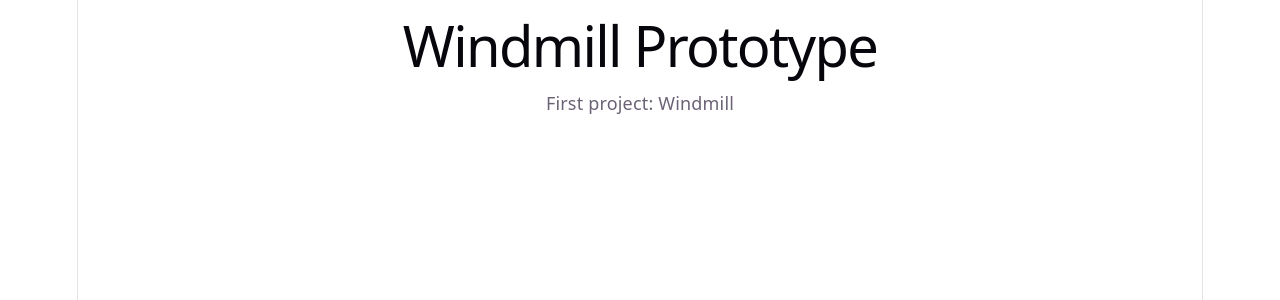
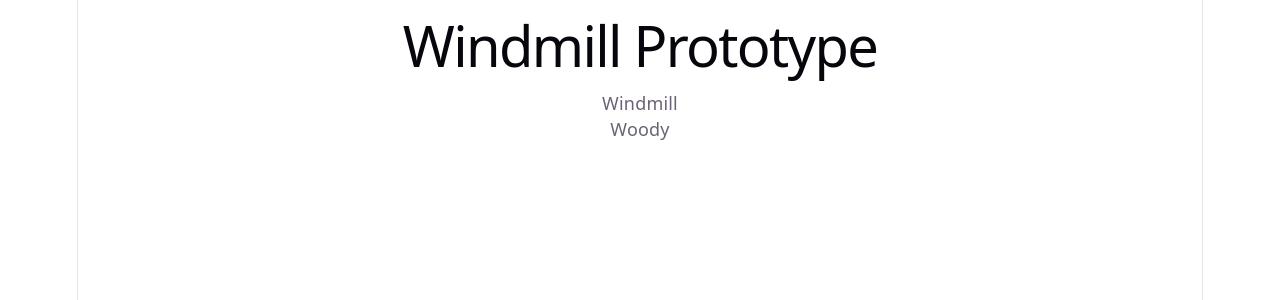
Before and after one commit to JamesDBye/react-demo, a React (Vite) app: page / in a window 1280 px wide. Shown: the top 300 px of the page. Built offline with nearby package versions, Linux system fonts and the light colour scheme.

Commit message:
get properties of all elements of javascript array onto the page

```diff
--- a/src/App.jsx
+++ b/src/App.jsx
@@ -16,7 +16,13 @@ function App() {
   return (
     <div>
       <h1>Windmill Prototype</h1>
-      <p>First project: {projects[0].projectCode}</p>
+      <div>
+          {projects.map(project => (
+            <p key={project.projectCode}>
+              {project.projectCode}
+            </p>
+          ))}
+      </div>
     </div>
   )
 }
```
Lines whose indentation alone changed are shown as unchanged.
